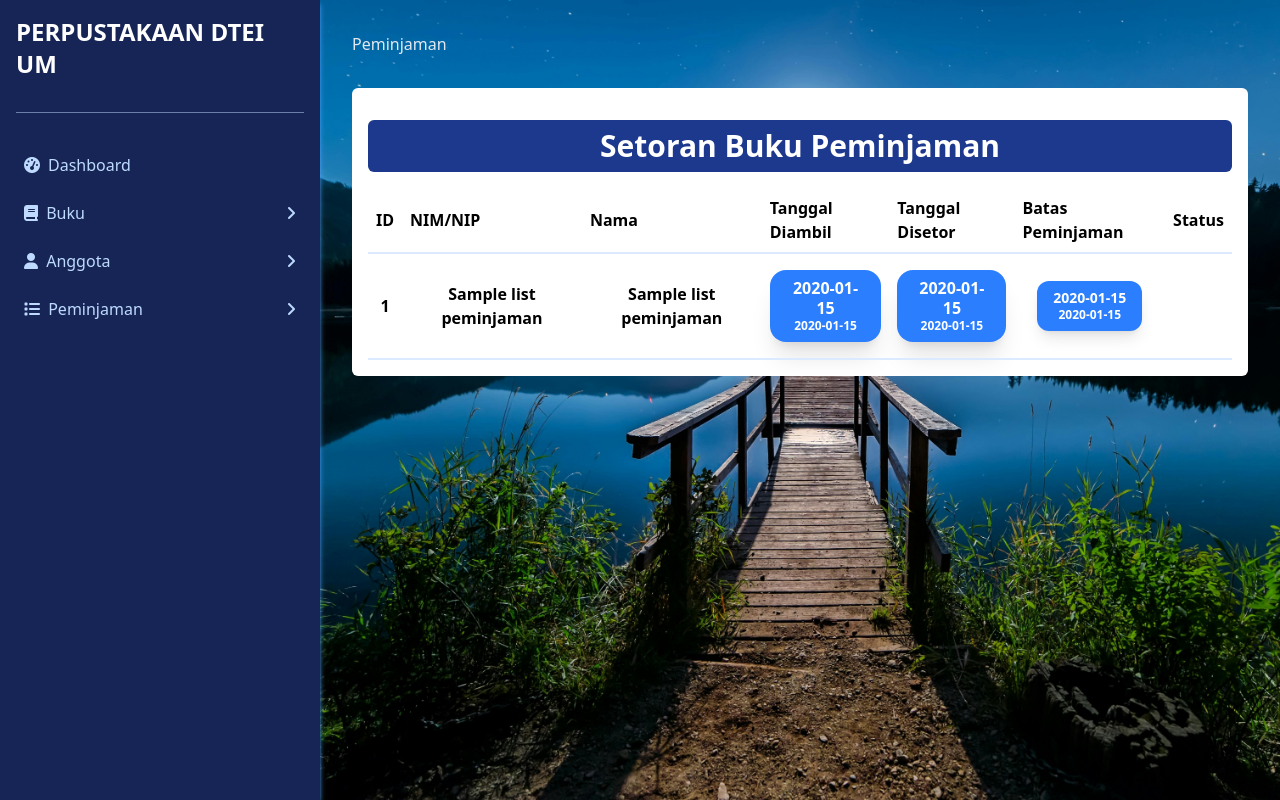
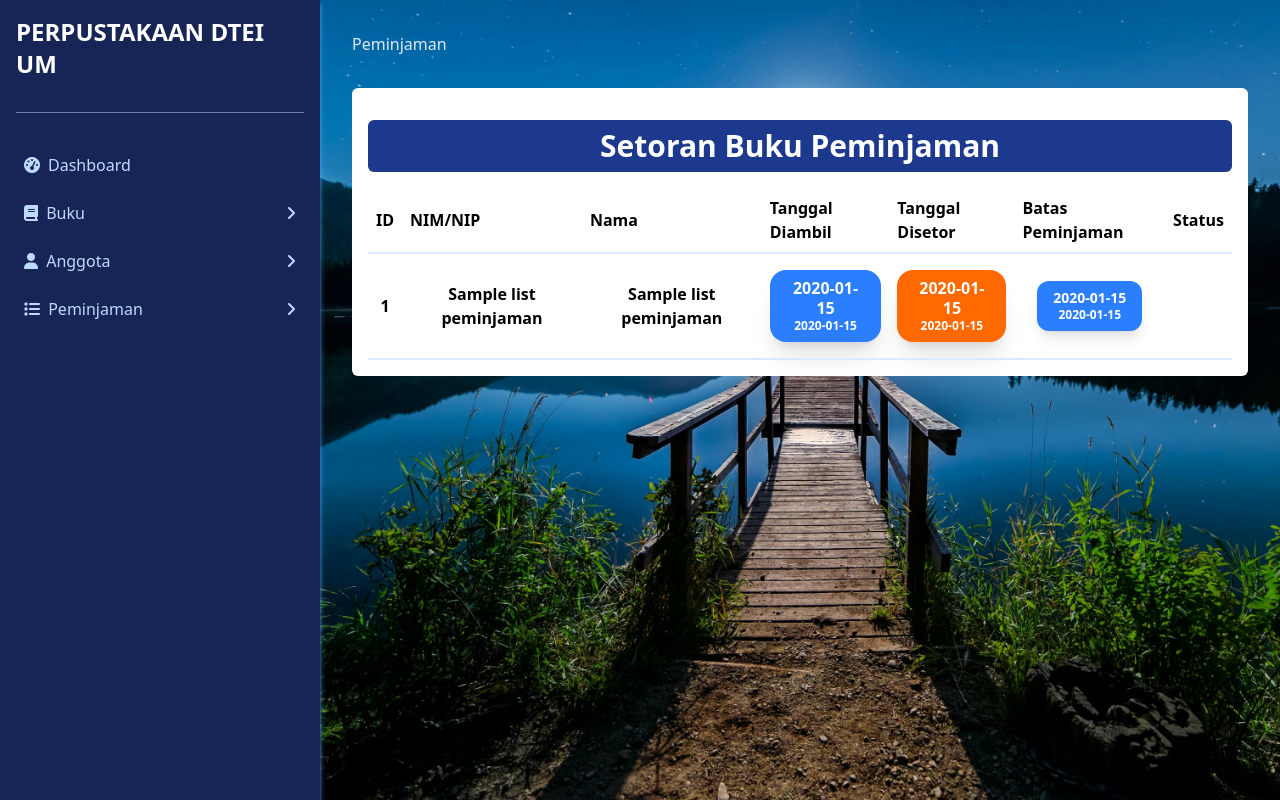
Before and after one commit to MFajarTrimulyo/Website-Peminjaman-Buku-Perpustakaan-OOP, a Flask app: template Code/templates/peminjaman/setor/index.html in a window 1280 px wide. Run offline with Flask 3, Linux system fonts and the light colour scheme; the template is opened without the code that fills it: most values are stand-ins (such as "Sample title", 1, 10 or a date in 2020); some libraries are stand-ins or nearby versions.

Commit message:
WARNA LUPA

```diff
--- a/Code/templates/peminjaman/setor/index.html
+++ b/Code/templates/peminjaman/setor/index.html
@@ -56,7 +56,7 @@
                                 Belum disetor
                             </div>
                         {% else %}
-                            <div class="bg-blue-500 px-4 py-2 rounded-2xl shadow-xl text-white text-center leading-tight w-fit">
+                            <div class="bg-orange-500 px-4 py-2 rounded-2xl shadow-xl text-white text-center leading-tight w-fit">
                                 <div>{{ list_peminjaman[4].strftime('%d-%m-%Y') }}</div>
                                 <div class="text-xs">{{ list_peminjaman[4].strftime('%H:%M:%S') }}</div>
                             </div>
```
